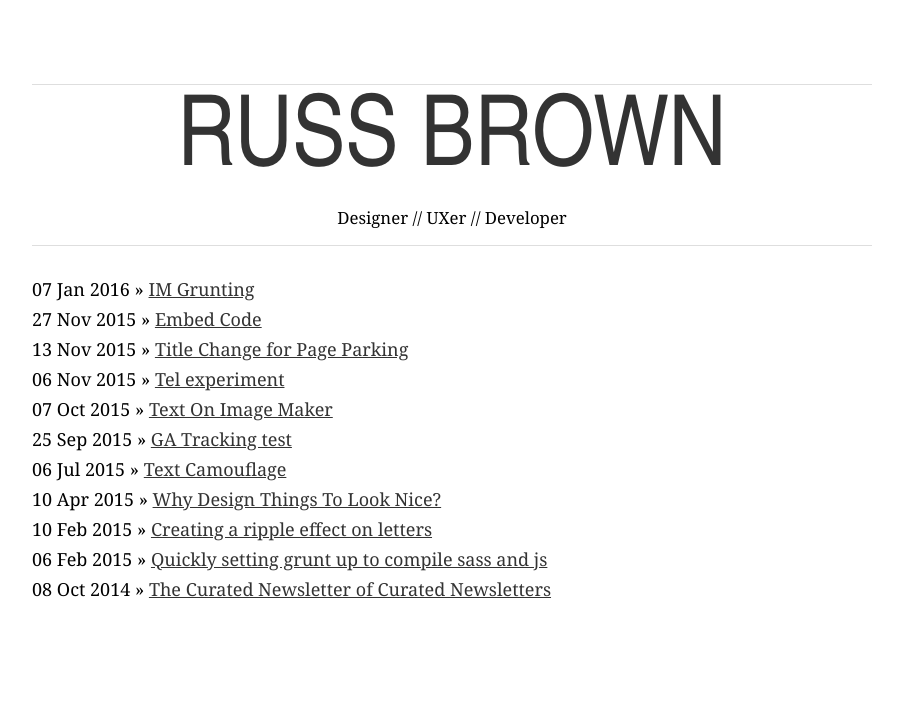
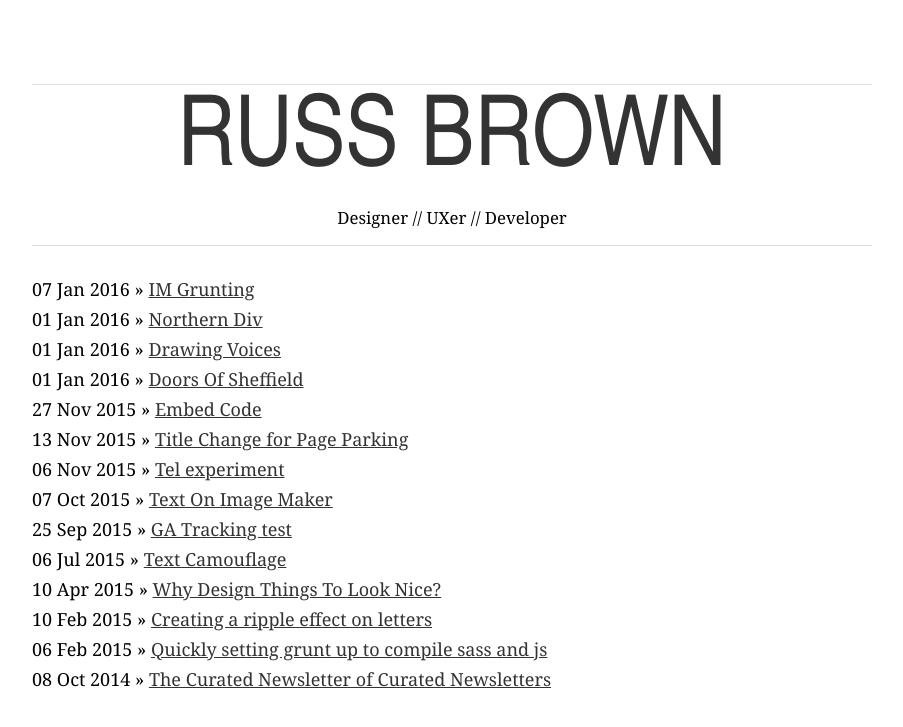
Before and after one commit to Russbrown/russbrown.github.io, a Jekyll site: the page built from blog.html, in a window 1280 px wide. Shown: the top 727 px of the page, without its empty margins (188-1091 px from the left). Built offline with Jekyll 4.4.1, drawn with Linux system fonts in a browser that asks for light colours; Markdown is read by kramdown in place of the engine named in the settings.

Commit message:
new goals

```diff
--- /dev/null
+++ b/_posts/2016-01-01-doors-of-sheffield.markdown
@@ -0,0 +1,8 @@
+---
+layout: post
+title:  "Doors Of Sheffield"
+date:   2016-01-01 09:00:00
+categories: goals
+---
+
+### Doors Of Sheffield
--- /dev/null
+++ b/_posts/2016-01-01-drawing-voices.markdown
@@ -0,0 +1,8 @@
+---
+layout: post
+title:  "Drawing Voices"
+date:   2016-01-01 09:00:00
+categories: goals
+---
+
+### Drawing Voices
--- /dev/null
+++ b/_posts/2016-01-01-northern-div.markdown
@@ -0,0 +1,8 @@
+---
+layout: post
+title:  "Northern Div"
+date:   2016-01-01 09:00:00
+categories: goals
+---
+
+### The return of the div
--- a/index.html
+++ b/index.html
@@ -73,9 +73,9 @@
 
 		<div class="goals goals-2015 cf">
 			<div class="col4"><h4 class="goals-title">Goals for 2016:</h4></div>
-			<div class="col4"><span class="goals-fail">Launch "Sheffield Periodical"</span></div>
-			<div class="col4"><span class="goals-fail">Build a robot.</span></div>
-			<div class="col4"><span class="goals-fail">Launch "Voices Project"</span></div>
+			<div class="col4"><a href="/goals/2016/01/01/northern-div.html" class="goals-fail">Increase traffic to Northern Div</a></div>
+			<div class="col4"><a href="/goals/2016/01/01/doors-of-sheffield.html" class="goals-fail">Doors/windows of Sheffield project.</a></div>
+			<div class="col4"><a href="/goals/2016/01/01/drawing-voices.html" class="goals-fail">Launch "Drawing Voices"</a></div>
 		</div>
 
 		<div class="contact cf">
```
Also changed, not shown: 2 other files.
